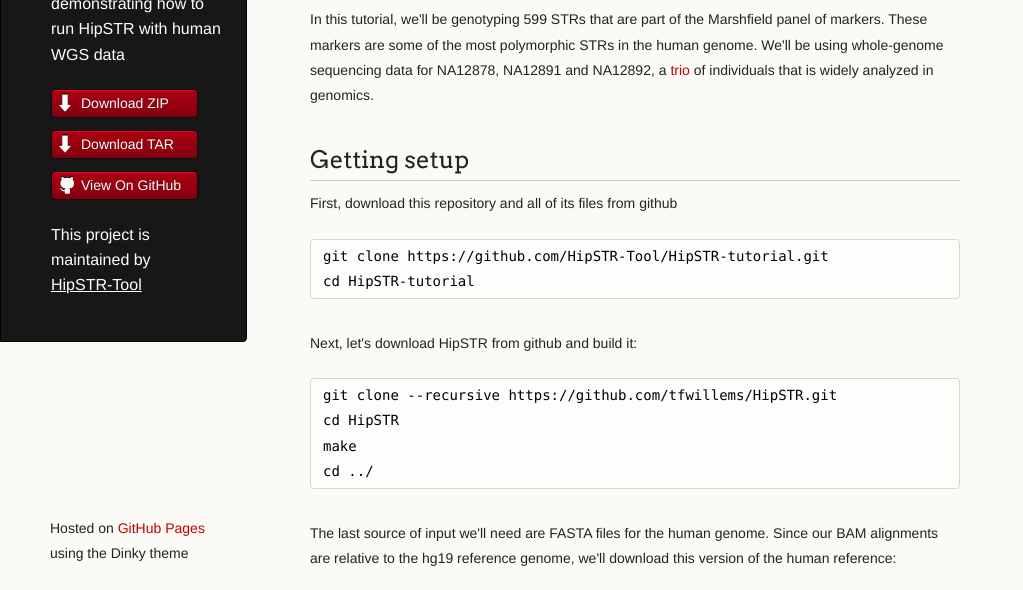
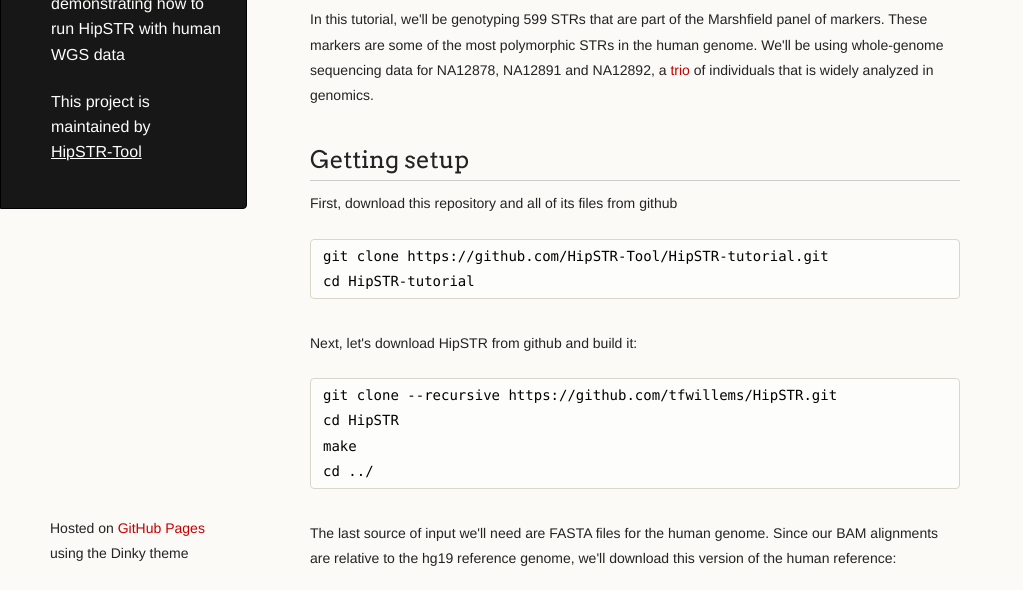
Before and after one commit to HipSTR-Tool/HipSTR-tutorial, a plain HTML site: page index.html in a window 1280 px wide. Shown: the part 202-792 px from the top of the page, without its empty margins (0-1023 px from the left). Drawn offline with Linux system fonts and the light colour scheme.

Commit message:
Update index.html

```diff
--- a/index.html
+++ b/index.html
@@ -18,13 +18,6 @@
       <header>
         <h1 class="header">Hipstr-tutorial</h1>
         <p class="header">Simple tutorial demonstrating how to run HipSTR with human WGS data</p>
-
-        <ul>
-          <li class="download"><a class="buttons" href="https://github.com/HipSTR-Tool/HipSTR-tutorial/zipball/master">Download ZIP</a></li>
-          <li class="download"><a class="buttons" href="https://github.com/HipSTR-Tool/HipSTR-tutorial/tarball/master">Download TAR</a></li>
-          <li><a class="buttons github" href="https://github.com/HipSTR-Tool/HipSTR-tutorial">View On GitHub</a></li>
-        </ul>
-
         <p class="header">This project is maintained by <a class="header name" href="https://github.com/HipSTR-Tool">HipSTR-Tool</a></p>
 
 
```
